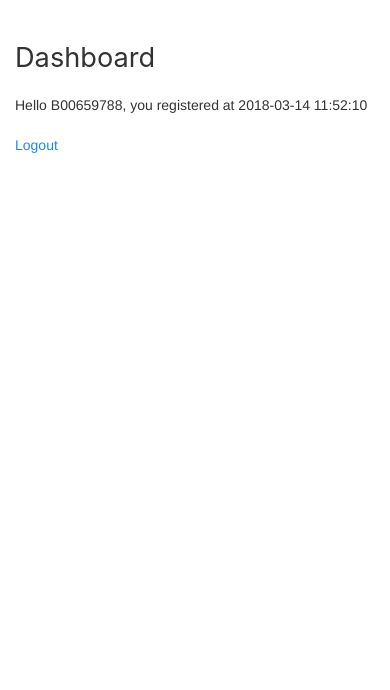
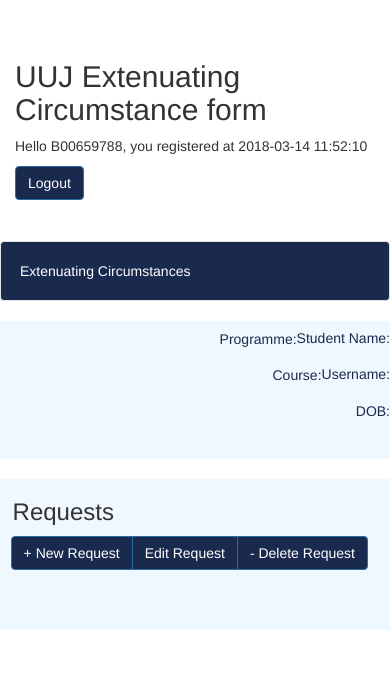
Before and after one commit to Coneill96/EC1, a PHP site: page /dashboard.php in a window 390 px wide. Shown: the top 690 px of the page. Run offline with PHP 8.4, Linux system fonts and the light colour scheme; the visitor is signed in with stand-in values (Sample User, id 1); data comes from the database, SQL or seed files in the repository; both versions use the stored data as it was after the commit; some libraries are stand-ins or nearby versions.

Commit message:
submitting to form

```diff
--- a/FProj/ajax/register.php
+++ b/FProj/ajax/register.php
@@ -3,8 +3,9 @@
 		define('__CONFIG__', true);
 		//Require the config
 		require_once "../inc/config.php";
+
 		if($_SERVER['REQUEST_METHOD'] == 'POST') {
-			header('Content-Type: application/json');
+		//	header('Content-Type: application/json');
 		$return = [];
 
 		$Username = Filter::String( $_POST['Username'] );
--- /dev/null
+++ b/FProj/assets/js/form_submission.js
@@ -0,0 +1,39 @@
+$(document)
+.on("submit", "form.form2", function(event) {
+	event.preventDefault();
+
+	var _form2 = $(this);
+
+	var dataObj = {
+		ass_name: $("input[id='assessment_name']", _form2).val(),
+		due_date: $("input[id='Due_date']", _form2).val(),
+		preferred_outcome: $("select[id='preferred_outcome']", _form2).val(),
+		p_e_d: $("input[id='Preferred_extension']", _form2).val(),
+		d_o_c: $("input[id='details_of_claim']", _form2).val(),
+		d_a_f: $("input[id='D_a_f']", _form2).val(),
+		d_a_t: $("input[id='D_a_t']", _form2).val(),
+		evidence: $("input[id='evidence']", _form2).val(),
+		statement: $("textarea[id='statement']", _form2).val(),
+
+	}
+
+
+	$.ajax({
+		type: 'POST',
+		url: 'ajax/dashboard.php',
+		data: dataObj,
+		dataType: 'json',
+		async: true,
+	})
+	.done(function ajaxDone(data) {
+		console.log(dataObj);
+	})
+	.fail(function ajaxFailed(e) {
+		console.log(e);
+	})
+	.always(function ajaxAlwaysDoThis(data) {
+		console.log('Always');
+	})
+
+	return false;
+});
--- a/FProj/assets/js/main.js
+++ b/FProj/assets/js/main.js
@@ -1,10 +1,10 @@
-
 $(document)
 .on("submit", "form.js-register", function(event) {
 	event.preventDefault();
 
 	var _form = $(this);
 	var _error = $(".js-error", _form);
+
 	var dataObj = {
 		Username: $("input[type='text']", _form).val(),
 		password: $("input[type='password']", _form).val()
@@ -38,7 +38,7 @@ $(document)
 		console.log(data);
 		if(data.redirect !== undefined) {
 			window.location = data.redirect;
-		} else if(data.is_logged_in === undefined) {
+		} else if(data.error === undefined) {
 			_error
 				.text(data.error)
 				.show();
--- /dev/null
+++ b/FProj/assets/js/user_form.js
@@ -0,0 +1,7 @@
+$(document).ready(function(){
+$("#show").click(function(){
+	$("#New_form").removeClass("hidden");
+    $("#form").append("");
+    });
+
+});
--- a/FProj/dashboard.php
+++ b/FProj/dashboard.php
@@ -20,18 +20,164 @@
   <meta name="robots" context="follow">
   <link rel="stylesheet" href="https://cdnjs.cloudflare.com/ajax/libs/uikit/3.0.0-beta.40/css/uikit.min.css" />
   <title>Dashboard</title>
-  <base href="/" />
+
  </head>
 
  <body>
   <div class="uk-section uk-container">
-    <h2>Dashboard</h2>
+    <h2>UUJ Extenuating Circumstance form</h2>
     <p>Hello <?php echo $User->Username; ?>, you registered at <?php echo $User->reg_time; ?></p>
-      <p><a href="/EC1/FProj/logout.php">Logout</a></p>
+      <button class="btn btn-primary btn4"><a class="logout" href="/EC1/FProj/logout.php">Logout</a></button>
   </div>
+
+  <div class="row">
+    <div class="col-sm-2"></div>
+    <div class="col-sm-8">
+      <div class="well">Extenuating Circumstances</div>
+      <form class="form1">
+      <div class="row">
+        <div class="col-sm-2">
+          <h5>Student Name:</h5>
+        </div>
+        <div class="col-sm-3">
+          <h5>Programme:</h5>
+        </div>
+      </div>
+      <div class="row">
+        <div class="col-sm-2">
+          <h5>Username:</h5>
+        </div>
+        <div class="col-sm-3">
+        <h5>Course:</h5>
+        </div>
+      </div>
+      <div class="row">
+        <div class="col-sm-2">
+          <h5>DOB:</h5>
+        </div>
+      </div>
+    </form>
+
+    <form class="form2">
+      <div class="row">
+        <h3 class="req_header">Requests</h3>
+      </div>
+    <div class="row">
+      <div class="btn-group">
+       <button type="button" class="btn btn-primary btn4" id="show">+ New Request</button>
+       <button type="button" class="btn btn-primary btn5" >Edit Request</button>
+       <button type="button" class="btn btn-primary btn6" id="hide">- Delete Request</button>
+      </div>
+    </div>
+    <br>
+    <h4 id="form"></h4>
+    <div id="New_form" class="hidden">
+      <div class="row">
+        <div class="col-sm-6">
+          <h5 class="Req_id">Request ID: <?php echo $User->Username; ?>, you registered at <?php echo $User->reg_time; ?></p></h5>
+        </div>
+        <div class="col-sm-6">
+          <h5 class="Req_id">Creation Date:</h5>
+        </div>
+      </div>
+    <h3>Assessments</h3>
+    <div class="row">
+      <div class="col-sm-5">
+        <h5>Assessment</h5>
+      </div>
+      <div class="col-sm-2">
+        <h5>Due Date</h5>
+      </div>
+       <div class="col-sm-2">
+        <h5>Preferred Outcome</h5>
+      </div>
+       <div class="col-sm-3">
+        <h5>Preferred Extension</h5>
+      </div>
+    </div>
+    <div class="row">
+      <div class="col-sm-5">
+        <input class="uk-input" id="assessment_name" required="required" type="text" placeholder="Assessment Name">
+      </div>
+      <div class="col-sm-2">
+        <input class="uk-input" id="Due_date" required="required" type="date" placeholder="Due Date">
+      </div>
+       <div class="col-sm-2">
+        <div class="uk-margin">
+        <div class="uk-form-controls" placeholder="Preferred outcome">
+            <select class="uk-select" id="preferred_outcome">
+                <option>Extension of Deadline</option>
+                <option>Another assessment oppurtunity</option>
+                <option>Deferred placement</option>
+            </select>
+        </div>
+    </div>
+      </div>
+       <div class="col-sm-3">
+        <input class="uk-input" id="Preferred_extension" required="required" type="date" placeholder="Preferred Extension">
+      </div>
+    </div>
+    <button type="button" class="btn btn-primary btn7">+ Add Assessment</button>
 
 
 
+    <h3 class="ror_header">Reason for Request</h3>
+    <p>Please provide below your reason(s) for EC1 submission</p>
+
+    <div class="row">
+      <div class="col-sm-2">
+        <p>Details of claim :</p>
+      </div>
+      <div class="col-sm-9">
+        <input class="uk-input" id="details_of_claim" required="required" type="text" placeholder="Details...">
+      </div>
+    </div>
+  <br></br>
+  <div class="row">
+    <div class="col-sm-2">
+     <p>Date affected from :</p>
+    </div>
+    <div class="col-sm-2">
+      <input class="uk-input" id="D_a_f" required="required" type="date">
+    </div>
+    <div class="col-sm-2">
+      <p>Date affected to :</p>
+    </div>
+    <div class="col-sm-2">
+      <input class="uk-input" id="D_a_t" required="required" type="date">
+    </div>
+  </div>
+    <br></br>
+    <div class="row">
+      <div class="col-sm-2">
+        <p>Evidence :</p>
+      </div>
+      <div class="col-sm-8">
+        <input class="uk-input" id="evidence" required="required" type="text" placeholder="Details...">
+      </div>
+      <div class="col-sm-2">
+        <button type="button" class="btn btn-primary btn7">Upload</button>
+      </div>
+    </div>
+    <button type="button" class="btn btn-primary btn8">Add Another Reason</button>
+
+    <h4>Statement</h4>
+
+    <p>Please provide a statement providing details of your extenuating circumstances that will be presented to the EC1 panel.</p>
+     <div class="uk-margin">
+            <textarea class="uk-textarea" rows="5" id="statement" placeholder="Textarea"></textarea>
+      </div>
+
+    <button type="submit" class="btn btn-primary btn9">Submit</button>
+    </form>
+    </div>
+
+    <br></br>
+
+
+
+  <div class="col-sm-2"></div>
+  </div>
 
 <?php require_once "inc/footer.php"; ?>
 
--- a/FProj/inc/footer.php
+++ b/FProj/inc/footer.php
@@ -3,3 +3,15 @@
 <script src="https://cdnjs.cloudflare.com/ajax/libs/uikit/3.0.0-beta.40/js/uikit.min.js"></script>
 <script src="https://cdnjs.cloudflare.com/ajax/libs/uikit/3.0.0-beta.40/js/uikit-icons.min.js"></script>
 <script src="assets/js/main.js"></script>
+<script src="assets/js/user_form.js"></script>
+<!-- Latest compiled and minified CSS -->
+<link rel="stylesheet" href="https://maxcdn.bootstrapcdn.com/bootstrap/3.3.7/css/bootstrap.min.css">
+
+<!-- jQuery library -->
+<script src="https://ajax.googleapis.com/ajax/libs/jquery/3.3.1/jquery.min.js"></script>
+
+<!-- Latest compiled JavaScript -->
+<script src="https://maxcdn.bootstrapcdn.com/bootstrap/3.3.7/js/bootstrap.min.js"></script>
+ <link href="styles/dashboard.css" rel="stylesheet">
+  <link href="styles/index.css" rel="stylesheet">
+  <script src="assets/js/form_submission.js"></script>
--- a/FProj/inc/functions.php
+++ b/FProj/inc/functions.php
@@ -1,36 +1,9 @@
 <?php
-function ForceLogin() {
-		if(isset($_SESSION['user_id'])) {
-		} else {
-			// The iser is not allowed here.
-			header("Location: login.php"); exit;
-		}
-	}
-	function ForceDashboard() {
-		if(isset($_SESSION['user_id'])) {
-			// The iser is not allowed here.
-			header("Location: dashboard.php"); exit;
-		} else {
 
-		}
+if(!defined('__CONFIG__')) {
+	exit('You do not have a config file');
+}
 
-	}
+class submission_form {
 
-	function FindUser($con, $Username, $return_assoc = false) {
-
-		$Username = (string) Filter::String( $Username );
-
-		$findUser = $con->prepare("SELECT user_id, password FROM users WHERE Username = '$Username' LIMIT 1");
-		$findUser->bindParam(':Username', $Username, PDO::PARAM_STR);
-		$findUser->execute();
-
-		if($return_assoc) {
-			return $findUser->fetch(PDO::FETCH_ASSOC);
-		}
-
-		$user_found = (boolean) $findUser->rowCount();
-
-		return $user_found;
-
-	}
-?>
+}
--- a/FProj/index.php
+++ b/FProj/index.php
@@ -19,8 +19,10 @@
 
  <body>
  	<div class="uk-section uk-container">
+    <img src="images/UUJlogo.jpg" alt="Jordanstown logo">
+
  		<?php
- 			echo "Hello world";
+ 			echo "Ulster University Jordanstown: Extenuating Circumstances Forms ";
  			echo date("Y = d");
  		?>
  		<p>
--- a/FProj/register.php
+++ b/FProj/register.php
@@ -33,7 +33,7 @@
 	    <div class="uk-margin">
 	        <label class="uk-form-label" for="form-stacked-text">Password</label>
 	        <div class="uk-form-controls">
-	            <input class="uk-input" id="form-stacked-text" required="required" type="password" placeholder="Password">
+	            <input class="uk-input" id="password" required="required" type="password" placeholder="Password">
 	        </div>
 	    </div>
 
--- /dev/null
+++ b/FProj/styles/dashboard.css
@@ -0,0 +1,131 @@
+.logout {
+	float: right;
+}
+
+.well {
+	background-color: #1a2a4f;
+	color: white;
+}
+
+.form1 {
+
+	background-color: #F0F8FF;
+	padding-bottom: 30px;
+}
+
+.glyphicon {
+	color: #1a2a4f;
+	width: 10px;
+	height: 10px;
+	float: right;
+	margin-top: 6px;
+	padding-right: 20px;
+}
+
+form.form1 h5 {
+	color: #1a2a4f;
+	float: right;
+}
+
+.form2 {
+	padding-right: 4%;
+	padding-left: 4%;
+	background-color: #F0F8FF;
+	padding-bottom: 30px;
+	margin-top: 20px;
+	margin-bottom: 20px;
+}
+
+.btn-group {
+	color: #1a2a4f;
+	padding-left: 10px;
+}
+
+.btn4 {
+	background-color: #1a2a4f;
+	color: white;
+
+}
+
+.btn5 {
+	background-color: #1a2a4f;
+	color: white;
+}
+
+.btn6 {
+	background-color: #1a2a4f;
+	color: white;
+}
+
+.btn7 {
+	background-color: #1a2a4f;
+	color: white;
+	margin-bottom: 10px;
+}
+
+.Req_id {
+	float: left;
+	margin-top: 15px;
+}
+
+h4 {
+	color: #1a2a4f;
+
+}
+
+.req_header {
+	padding-left: 12px;
+
+ }
+
+ form.form2 h5 {
+ 	float: left;
+ }
+
+ .form3 {
+	padding-right: 4%;
+	padding-left: 4%;
+	background-color: #F0F8FF;
+	padding-bottom: 10px;
+	margin-top: 20px;
+	margin-bottom: 4%;
+}
+
+.ror_header {
+	padding-top: 10px
+
+}
+
+.logout {
+	float: right;
+	background-color: #1a2a4f;
+	color: white;
+
+}
+
+.form4 {
+	padding-right: 4%;
+	padding-left: 4%;
+	background-color: #F0F8FF;
+	padding-bottom: 30px;
+	margin-top: 20px;
+	margin-bottom: 10%;
+}
+
+.btn8 {
+	background-color: #1a2a4f;
+	color: white;
+	margin-bottom: 10px;
+}
+
+.btn9 {
+	background-color: #1a2a4f;
+	color: white;
+	margin-bottom: 10px;
+
+}
+
+div.hidden
+{
+   display: none
+}
--- /dev/null
+++ b/FProj/styles/index.css
@@ -0,0 +1,6 @@
+img {
+	width: 210px;
+	height: 150px;
+	float: left;
+
+}
```
Also changed, not shown: FProj/ajax/dashboard.php (added, +48 -0 lines), FProj/ajax/login.php (+6 -2 lines), FProj/database/project (1).sql (added, +161 -0 lines), FProj/images/UUJlogo.jpg (added).
